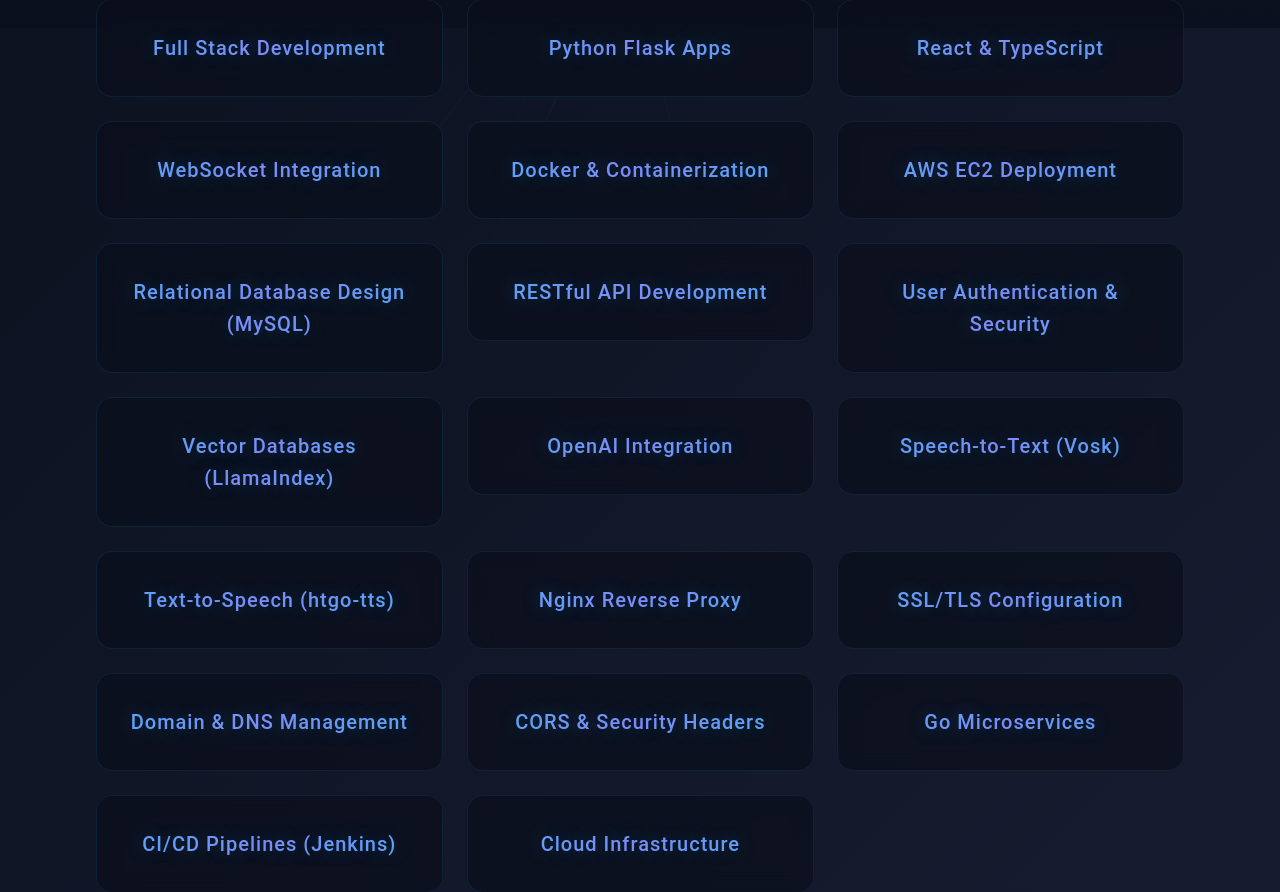
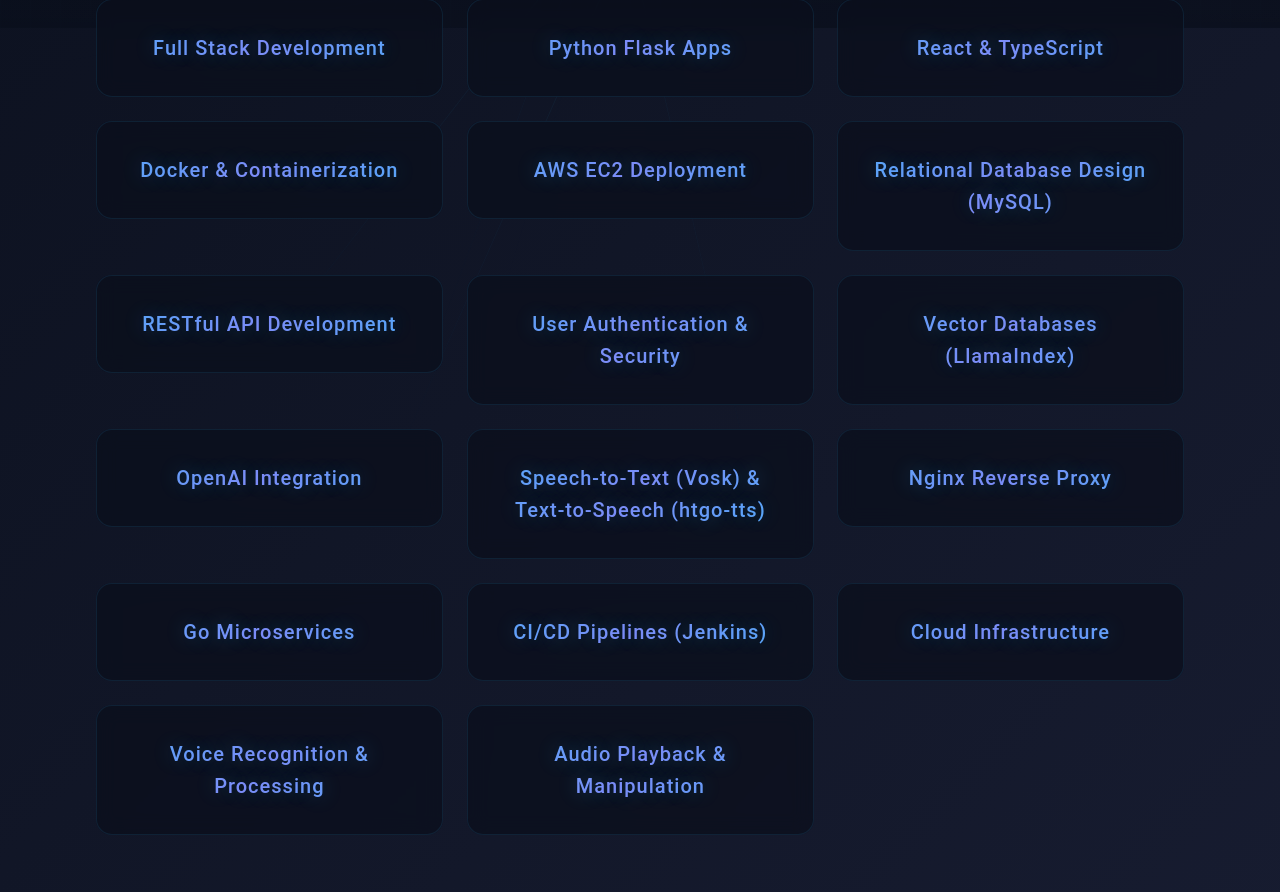
Before and after one commit to joeressler/hubapp_public, a React (Create React App) app in the folder frontend/: page / in a window 1280 px wide. Shown: the part 772-1664 px from the top of the page. Built offline with nearby package versions, Linux system fonts and the light colour scheme.

Commit message:
Production Push

```diff
--- a/frontend/src/components/Chat.tsx
+++ b/frontend/src/components/Chat.tsx
@@ -216,6 +216,10 @@
         Get help with your favorite games using my GPT3.5 LLM RAG-powered support system.
       </p>
 
+      <div className="feature-note" style={{ textAlign: 'center', marginBottom: '1rem', color: '#38bdf8' }}>
+        Try out our new Go microservice-backed feature: Speak to the bot and have it talk back to you!
+      </div>
+
       <div className="form-container">
         <div className="chat-form-group">
           <label>Select Game:</label>
--- a/frontend/src/components/Home.tsx
+++ b/frontend/src/components/Home.tsx
@@ -159,7 +159,6 @@
     "Full Stack Development",
     "Python Flask Apps",
     "React & TypeScript",
-    "WebSocket Integration",
     "Docker & Containerization",
     "AWS EC2 Deployment",
     "Relational Database Design (MySQL)",
@@ -167,15 +166,13 @@
     "User Authentication & Security",
     "Vector Databases (LlamaIndex)",
     "OpenAI Integration",
-    "Speech-to-Text (Vosk)",
-    "Text-to-Speech (htgo-tts)",
+    "Speech-to-Text (Vosk) & Text-to-Speech (htgo-tts)",
     "Nginx Reverse Proxy",
-    "SSL/TLS Configuration",
-    "Domain & DNS Management",
-    "CORS & Security Headers",
     "Go Microservices",
     "CI/CD Pipelines (Jenkins)",
-    "Cloud Infrastructure"
+    "Cloud Infrastructure",
+    "Voice Recognition & Processing",
+    "Audio Playback & Manipulation"
   ];
 
   return (
```
